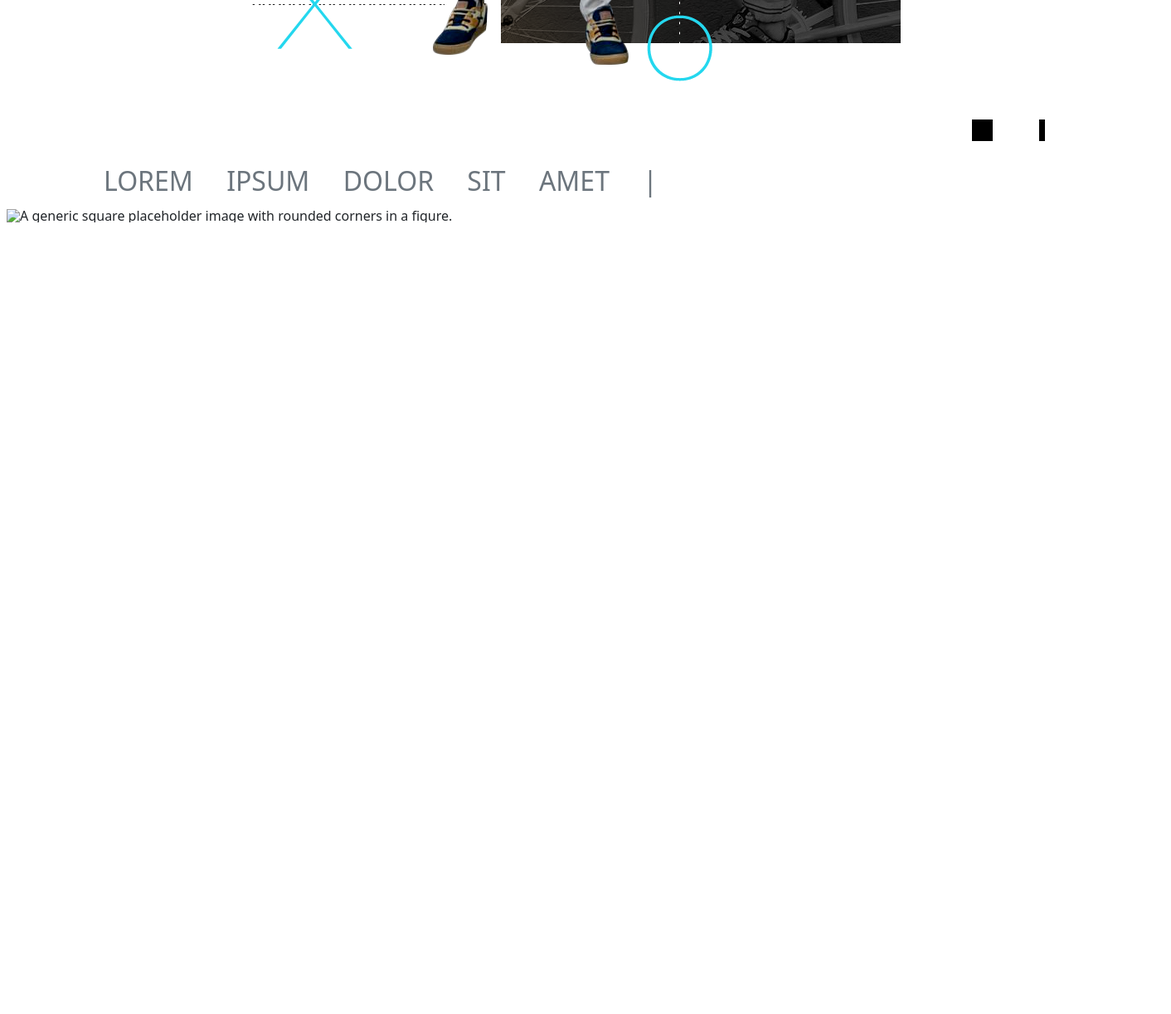
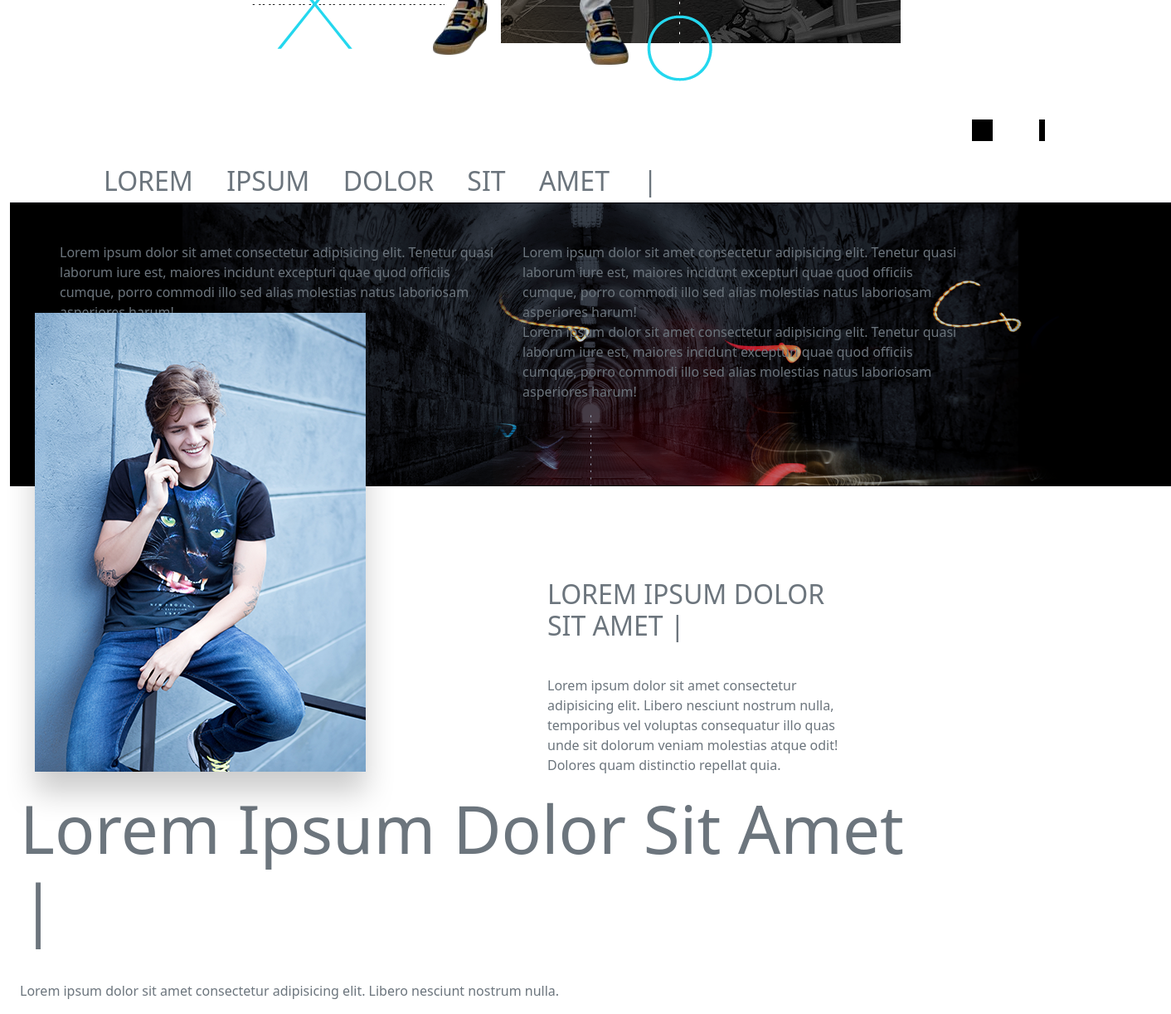
Before and after one commit to Diegofergamboa/Landing-Page, a website: page src/index.html in a window 1280 px wide. Shown: the part 1138-2360 px from the top of the page at 83% size, 1412 px wide, since content can reach past the window. Before the commit the page ends 1438 px from the top, so only its background shows below. Drawn offline with nearby package versions, Linux system fonts and the light colour scheme.

Commit message:
third container images completed

```diff
--- a/src/index.html
+++ b/src/index.html
@@ -55,15 +55,35 @@
                 <img src="../assets/text.png" class="imagen-fondo3  position-absolute" alt="Imagen de persona de fondo">
         </div>
     </div>
-    <div class="container-fluid container2  bg-white text-muted" >
+    <div class="container-fluid container2 bg-white text-muted" >
         <figure class="figure d-flex flex-row-reverse">
             <img src="../assets/asset.png" class="figure-img" alt="A generic square placeholder image with rounded corners in a figure.">
         </figure>
-        <p class="font-weight-normal text-uppercase d-flex">Lorem ipsum dolor sit amet |</p>
+        <p class="font-weight-normal text-uppercase settingtext d-flex">Lorem ipsum dolor sit amet |</p>
     </div>
-    <figure class="figure d-flex flex-column">
-        <img src="../assets/" class="figure-img p-2" alt="A generic square placeholder image with rounded corners in a figure.">
-    </figure>
+    <div class="container container-images grid row position-relative">
+        <figure class="figure d-flex">
+            <img src="../assets/bg-asset-2.png" class="figure-img image-banner" alt="A generic square placeholder image with rounded corners in a figure.">
+        </figure>
+        <div class="container position-absolute row justify-content-center m-5">
+            <p class="text-muted font-weight-normal col-md">Lorem ipsum dolor sit amet consectetur adipisicing elit. Tenetur quasi laborum iure est, maiores incidunt excepturi quae quod officiis cumque, porro commodi illo sed alias molestias natus laboriosam asperiores harum!</p>
+            <p class="text-muted font-weight-normal col-md ">Lorem ipsum dolor sit amet consectetur adipisicing elit. Tenetur quasi laborum iure est, maiores incidunt excepturi quae quod officiis cumque, porro commodi illo sed alias molestias natus laboriosam asperiores harum! <br>
+            Lorem ipsum dolor sit amet consectetur adipisicing elit. Tenetur quasi laborum iure est, maiores incidunt excepturi quae quod officiis cumque, porro commodi illo sed alias molestias natus laboriosam asperiores harum!</p>
+        </div>
+    </div>
+    <div class="container position-relative container3 row justify-content-around ">
+        <figure class="figure image-container position-absolute">
+            <img src="../assets/asset-2.png" class="figure-img p-2" alt="A generic square placeholder image with rounded corners in a figure.">
+        </figure>
+        <div class="container container-phone-text row justify-content-end align-self-end ">
+            <p class="display-1 text-muted text-uppercase font-weight-bold">Lorem ipsum dolor sit amet |</p>
+            <p class="text-muted font-weight-thin mt-4 " >Lorem ipsum dolor sit amet consectetur adipisicing elit. Libero nesciunt nostrum nulla, temporibus vel voluptas consequatur illo quas unde sit dolorum veniam molestias atque odit! Dolores quam distinctio repellat quia.</p>
+        </div>
+    </div>
+    <div class="container row">
+        <p class="display-1 text-muted text-capitalize ">Lorem ipsum dolor sit amet |</p>
+        <p class="text-muted font-weight-thin mt-4 " >Lorem ipsum dolor sit amet consectetur adipisicing elit. Libero nesciunt nostrum nulla.</p>
+    </div>
     <script src="../node_modules/bootstrap/dist/js/bootstrap.esm.min.js" ></script>
 </body>
 </html>
--- a/styles.scss
+++ b/styles.scss
@@ -103,7 +103,7 @@ header {
     height: 100px;
 }
 
-.text-uppercase {
+.settingtext {
     word-spacing: 2rem;
     font-size: 2rem;
     margin-left: 125px;
@@ -112,6 +112,35 @@ header {
     margin-right: 20px;
 }
 
+.image-container {
+    top: -250px;
+}
+
+.container-phone-text {
+    width: 400px;
+    max-width: 450px;
+    position: relative;
+    left: 13rem;
+}
+.container-phone-text :nth-child(1){
+    font-size: 2rem;
+}
+.container3 {
+    height: 340px;
+    padding: 0;
+    width: 100%;
+    max-width: 1400px;
+}
+.image-banner {
+    background-repeat: no-repeat;
+    background-size: cover;
+    background-position: center;
+    max-width: 1400px;
+}
+.container-images {
+    margin-left: 0;
+    padding: 0;
+}
 $theme-colors: (
     "primary":    $primary,
     "secondary":  $secondary,
```
Also changed, not shown: styles.css, 1 other file.
